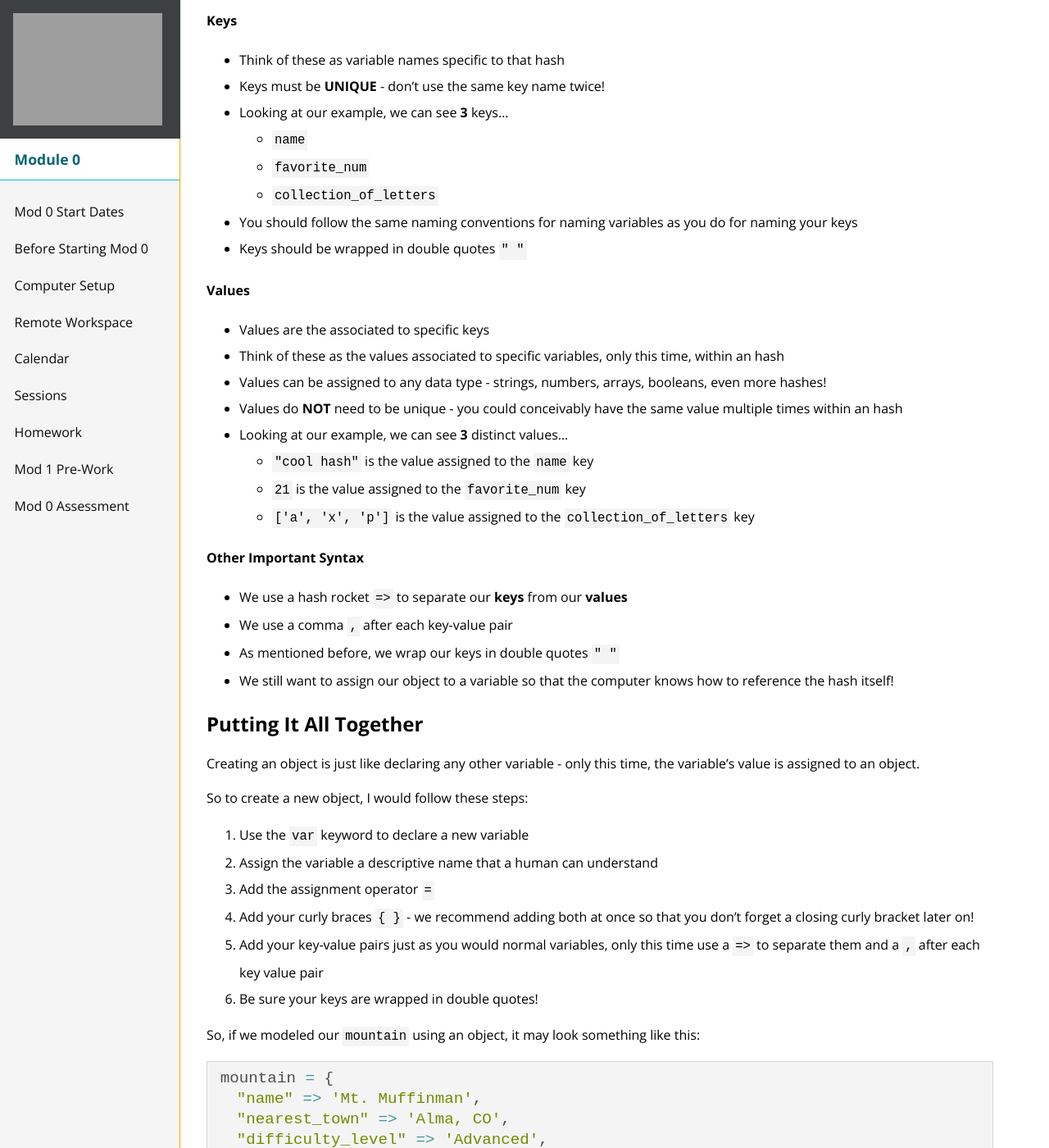
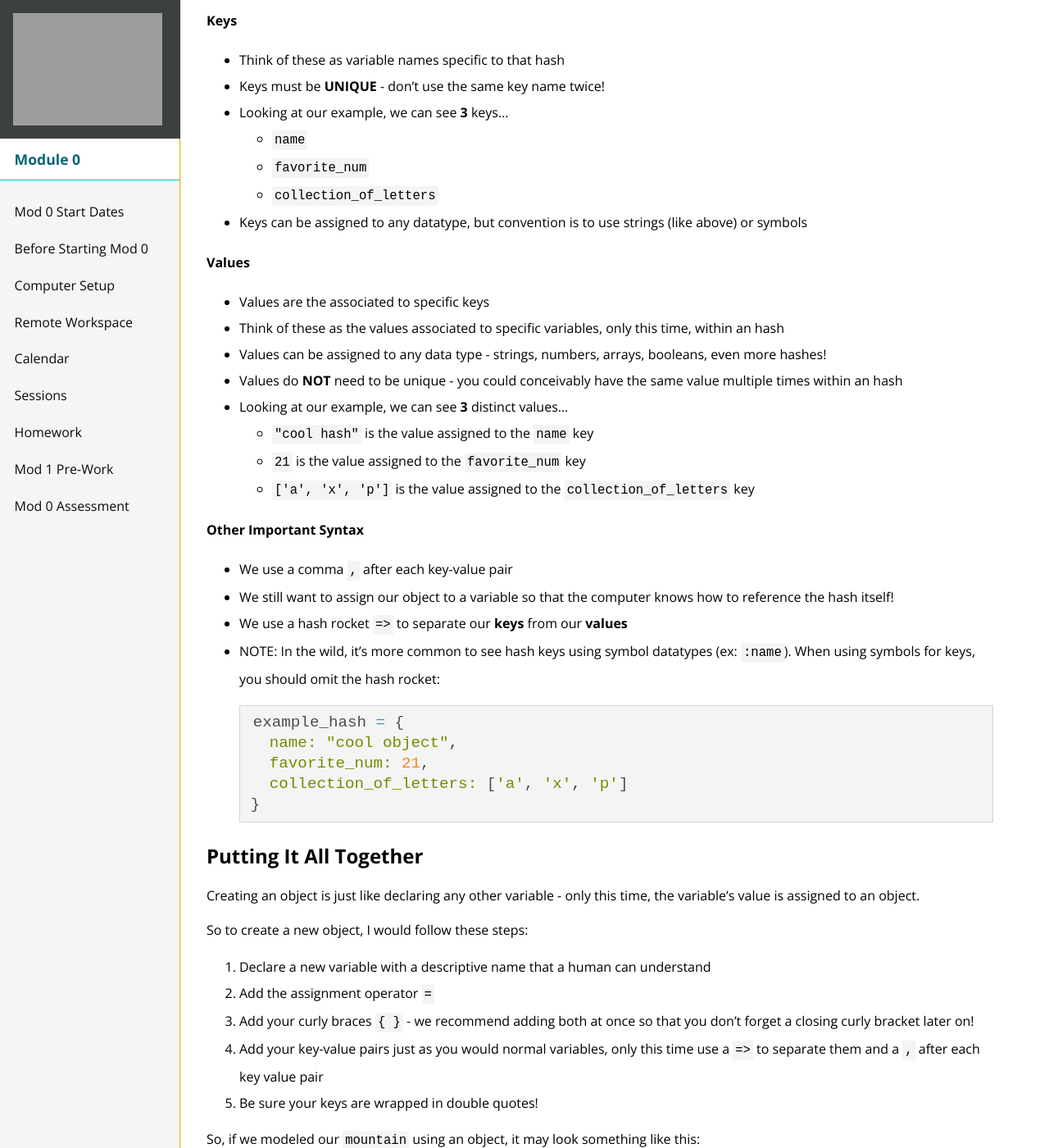
Before and after one commit to turingschool/mod-0-curriculum, a Jekyll site: the page built from session5/hashes.md, in a window 1280 px wide and 1400 px high, scrolled down 1743 px. Shown: the whole window at 82% size. Built offline with Jekyll 4.4.1, drawn with Linux system fonts in a browser that asks for light colours; nearby versions of some CDN libraries; our own code applies the rules of GitHub Pages for plain Markdown files.

Commit message:
update hash lesson

````diff
--- a/session5/hashes.md
+++ b/session5/hashes.md
@@ -62,8 +62,7 @@ Let's dive in a little deeper...
   - `name`
   - `favorite_num`
   - `collection_of_letters`
-- You should follow the same naming conventions for naming variables as you do for naming your keys
-- Keys should be wrapped in double quotes `" "`
+- Keys can be assigned to any datatype, but convention is to use strings (like above) or symbols
 
 #### Values
 - Values are the associated to specific keys
@@ -76,21 +75,28 @@ Let's dive in a little deeper...
   - `['a', 'x', 'p']` is the value assigned to the `collection_of_letters` key
 
 #### Other Important Syntax
+- We use a comma `,` after each key-value pair
+- We still want to assign our object to a variable so that the computer knows how to reference the hash itself!
 - We use a hash rocket  `=>` to separate our **keys** from our **values**
-- We use a comma `,` after each key-value pair
-- As mentioned before, we wrap our keys in double quotes `" "`
-- We still want to assign our object to a variable so that the computer knows how to reference the hash itself!
+- NOTE: In the wild, it's more common to see hash keys using symbol datatypes (ex: ```:name```). When using symbols for keys, you should omit the hash rocket:
+  ```rb
+  example_hash = {
+    name: "cool object",
+    favorite_num: 21,
+    collection_of_letters: ['a', 'x', 'p']
+  }
+  ```
+
 
 ## Putting It All Together
 Creating an object is just like declaring any other variable - only this time, the variable's value is assigned to an object.
 
 So to create a new object, I would follow these steps:
-1. Use the `var` keyword to declare a new variable
-1. Assign the variable a descriptive name that a human can understand
-1. Add the assignment operator `=`
-1. Add your curly braces `{ }` - we recommend adding both at once so that you don't forget a closing curly bracket later on!
-1. Add your key-value pairs just as you would normal variables, only this time use a `=>` to separate them and a `,` after each key value pair
-1. Be sure your keys are wrapped in double quotes!
+1. Declare a new variable with a descriptive name that a human can understand
+2. Add the assignment operator `=`
+3. Add your curly braces `{ }` - we recommend adding both at once so that you don't forget a closing curly bracket later on!
+4. Add your key-value pairs just as you would normal variables, only this time use a `=>` to separate them and a `,` after each key value pair
+5. Be sure your keys are wrapped in double quotes!
 
 So, if we modeled our `mountain` using an object, it may look something like this:
 
````
